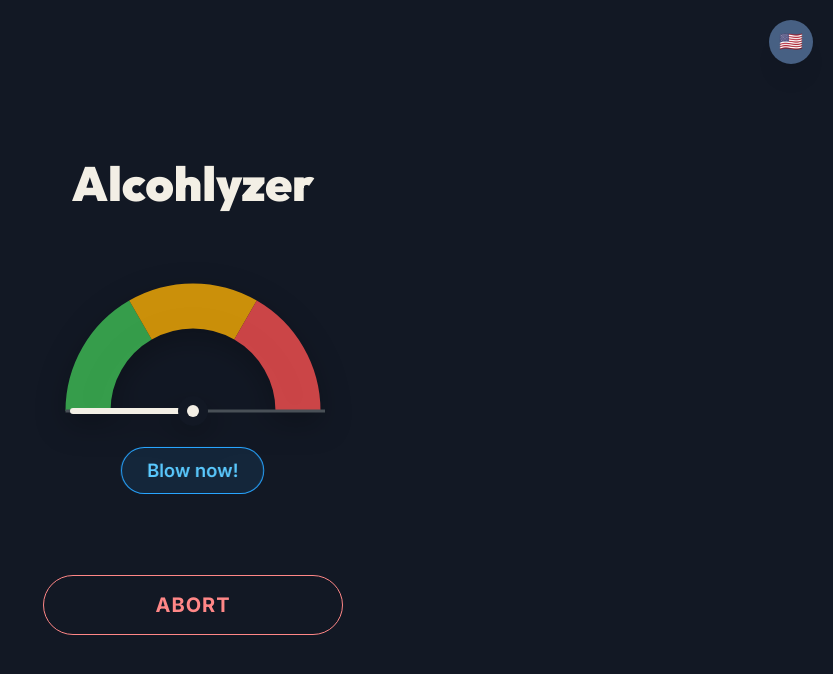
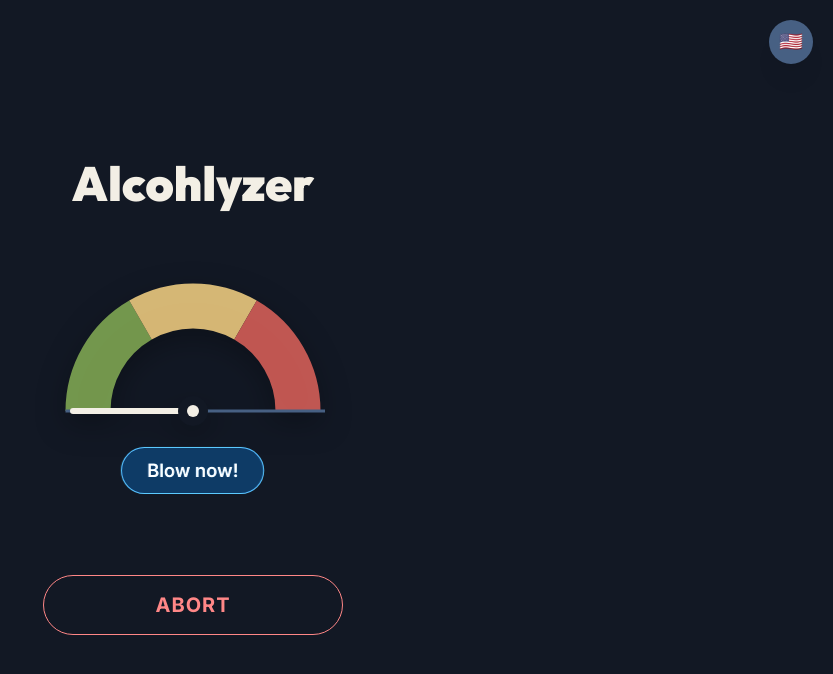
Before and after one commit to luigiminardim/alcohlyzer, a React (Vite) app: page / in a window 1280 px wide. Both pictures are taken after a click on the button "START TEST". Shown: the top 674 px of the page, without its empty margins (447-1280 px from the left). Built offline with nearby package versions, Linux system fonts and the light colour scheme; no server answers.

Commit message:
feat(ui): centralize zone color feedback

```diff
--- a/src/domain/value-objects/IntensityZone.ts
+++ b/src/domain/value-objects/IntensityZone.ts
@@ -40,14 +40,3 @@ export const INTENSITY_ZONES = [
   IntensityZone.MID_ZONE,
   IntensityZone.HIGH_ZONE,
 ];
-
-export function getZoneColor(zone: IntensityZone): string {
-  switch (zone.status) {
-    case ZoneStatus.LOW:
-      return '#40c057'; // Green
-    case ZoneStatus.MID:
-      return '#fab005'; // Yellow
-    case ZoneStatus.HIGH:
-      return '#fa5252'; // Red
-  }
-}
--- a/src/presentation/components/Gauge/Gauge.module.css
+++ b/src/presentation/components/Gauge/Gauge.module.css
@@ -17,37 +17,43 @@
 .gaugeSvg {
   width: 100%;
   height: auto;
-  filter: drop-shadow(0 10px 15px rgba(0, 0, 0, 0.3));
+  filter: drop-shadow(0 10px 15px color-mix(in srgb, var(--mantine-color-black) 30%, transparent));
 }
 
 .zonePath {
   cursor: pointer;
   transition:
     opacity 0.2s ease,
+    filter 0.2s ease,
     stroke-width 0.2s ease;
-  opacity: 0.8;
+  opacity: 0.9;
 }
 
-.zonePath:hover,
-.zonePath:active {
+.zonePath:not(.zoneResult):hover,
+.zonePath:not(.zoneResult):active {
   opacity: 1;
+  filter: brightness(1.15);
 }
 
 .zoneResult {
   opacity: 1;
   stroke-width: 36;
-  filter: brightness(1.5) drop-shadow(0 0 8px rgba(255, 255, 255, 0.5));
+  filter: brightness(1.5)
+    drop-shadow(0 0 8px color-mix(in srgb, var(--mantine-color-white) 50%, transparent));
   animation: pulse-glow 2s infinite ease-in-out;
 }
 
 @keyframes pulse-glow {
   0% {
-    filter: brightness(1.5) drop-shadow(0 0 8px rgba(255, 255, 255, 0.5));
+    filter: brightness(1.5)
+      drop-shadow(0 0 8px color-mix(in srgb, var(--mantine-color-white) 50%, transparent));
   }
   50% {
-    filter: brightness(1.8) drop-shadow(0 0 16px rgba(255, 255, 255, 0.8));
+    filter: brightness(1.8)
+      drop-shadow(0 0 16px color-mix(in srgb, var(--mantine-color-white) 80%, transparent));
   }
   100% {
-    filter: brightness(1.5) drop-shadow(0 0 8px rgba(255, 255, 255, 0.5));
+    filter: brightness(1.5)
+      drop-shadow(0 0 8px color-mix(in srgb, var(--mantine-color-white) 50%, transparent));
   }
 }
--- a/src/presentation/components/Gauge/Gauge.tsx
+++ b/src/presentation/components/Gauge/Gauge.tsx
@@ -6,6 +6,7 @@ import { useGaugeAnimation } from '../../hooks/useGaugeAnimation';
 import { GaugeNeedle } from './GaugeNeedle';
 import { GaugeZone } from './GaugeZone';
 import { ZoneVisor } from '../ZoneVisor/ZoneVisor';
+import { getZoneColor } from '../../zoneColors';
 import classes from './Gauge.module.css';
 
 interface GaugeProps {
@@ -21,16 +22,10 @@ export function Gauge({ state, measuredZone, currentIntensity, onZonePreset }: G
   const handleZoneDoubleTap = (zone: IntensityZone) => {
     if (state === UiState.IDLE) {
       onZonePreset(zone);
-      const color =
-        zone.status === ZoneStatus.LOW
-          ? 'green'
-          : zone.status === ZoneStatus.MID
-            ? 'yellow'
-            : 'red';
       notifications.show({
         id: 'zone-preset',
         message: '',
-        color,
+        color: getZoneColor(zone.status),
         autoClose: 500,
         withCloseButton: false,
         styles: {
@@ -83,7 +78,14 @@ export function Gauge({ state, measuredZone, currentIntensity, onZonePreset }: G
           onDoubleTap={handleZoneDoubleTap}
         />
 
-        <line x1="15" y1="100" x2="188" y2="100" stroke="#495057" strokeWidth="2" />
+        <line
+          x1="15"
+          y1="100"
+          x2="188"
+          y2="100"
+          stroke="var(--mantine-color-default-border)"
+          strokeWidth="2"
+        />
 
         <GaugeNeedle angle={needleAngle} />
       </svg>
--- a/src/presentation/components/Gauge/GaugeZone.tsx
+++ b/src/presentation/components/Gauge/GaugeZone.tsx
@@ -1,5 +1,6 @@
 import { memo } from 'react';
-import { IntensityZone, getZoneColor } from '../../../domain/value-objects/IntensityZone';
+import { IntensityZone } from '../../../domain/value-objects/IntensityZone';
+import { getZoneColor } from '../../zoneColors';
 import classes from './Gauge.module.css';
 
 interface GaugeZoneProps {
@@ -15,7 +16,7 @@ export const GaugeZone = memo(function GaugeZone({
   isResult,
   onDoubleTap,
 }: GaugeZoneProps) {
-  const color = getZoneColor(zone);
+  const color = getZoneColor(zone.status);
 
   return (
     <path
--- a/src/presentation/components/ZoneVisor/ZoneVisor.module.css
+++ b/src/presentation/components/ZoneVisor/ZoneVisor.module.css
@@ -12,30 +12,23 @@
   font-size: 1.1rem;
   text-align: center;
   transition: all 0.3s ease;
-  background-color: rgba(255, 255, 255, 0.05);
-  border: 1px solid rgba(255, 255, 255, 0.1);
+  background-color: var(--mantine-color-default);
+  border: 1px solid var(--mantine-color-default-border);
   color: var(--mantine-color-dimmed);
-}
-
-.visorHasZone {
-  background-color: rgba(var(--zone-color-rgb), 0.15);
-  border: 1px solid rgba(var(--zone-color-rgb), 0.5);
-  color: rgb(var(--zone-color-rgb));
-  box-shadow: 0 0 10px rgba(var(--zone-color-rgb), 0.2);
 }
 
 .visorListening {
   animation: pulse-listening 1s infinite alternate ease-in-out;
-  color: var(--mantine-color-blue-4);
-  border-color: var(--mantine-color-blue-6);
-  background-color: rgba(34, 139, 230, 0.1); /* Mantine blue-6 rgba */
+  color: var(--mantine-color-blue-light-color);
+  border-color: var(--mantine-color-blue-outline);
+  background-color: var(--mantine-color-blue-light);
 }
 
 .visorResult {
-  background-color: rgba(var(--zone-color-rgb), 0.2);
-  border: 2px solid rgb(var(--zone-color-rgb));
-  color: rgb(var(--zone-color-rgb));
-  box-shadow: 0 0 20px rgba(var(--zone-color-rgb), 0.6);
+  background-color: color-mix(in srgb, var(--zone-color) 20%, transparent);
+  border: 2px solid var(--zone-color);
+  color: var(--zone-color);
+  box-shadow: 0 0 20px color-mix(in srgb, var(--zone-color) 60%, transparent);
   animation: pulse-result 2s infinite ease-in-out;
   font-size: 1.3rem;
   padding: 12px 32px;
--- a/src/presentation/components/ZoneVisor/ZoneVisor.tsx
+++ b/src/presentation/components/ZoneVisor/ZoneVisor.tsx
@@ -1,21 +1,13 @@
-import { useMemo } from 'react';
+import { useMemo, type CSSProperties } from 'react';
 import { useTranslation } from 'react-i18next';
-import { IntensityZone, getZoneColor } from '../../../domain/value-objects/IntensityZone';
+import { IntensityZone } from '../../../domain/value-objects/IntensityZone';
 import { UiState } from '../../hooks/useAlcohlyzer';
+import { getZoneColor } from '../../zoneColors';
 import classes from './ZoneVisor.module.css';
 
 interface ZoneVisorProps {
   state: UiState;
   measuredZone: IntensityZone | null;
-}
-
-// Helper to convert hex to rgb string for CSS vars
-function hexToRgb(hex: string): string {
-  const result = /^#?([a-f\d]{2})([a-f\d]{2})([a-f\d]{2})$/i.exec(hex);
-  if (result && result[1] && result[2] && result[3]) {
-    return `${parseInt(result[1], 16)}, ${parseInt(result[2], 16)}, ${parseInt(result[3], 16)}`;
-  }
-  return '255, 255, 255';
 }
 
 function pickRandom(phrases: string[]): string {
@@ -38,7 +30,7 @@ export function ZoneVisor({ state, measuredZone }: ZoneVisorProps) {
 
   let content = '';
   let className = classes.visor;
-  let colorRgb = '255, 255, 255'; // default
+  let colorStyle: CSSProperties | undefined;
 
   if (state === UiState.LISTENING) {
     content = t('visor.listening');
@@ -46,20 +38,15 @@ export function ZoneVisor({ state, measuredZone }: ZoneVisorProps) {
   } else if (state === UiState.RESULT && measuredZone) {
     content = resultPhrase;
     className = `${classes.visor} ${classes.visorResult}`;
-    colorRgb = hexToRgb(getZoneColor(measuredZone));
+    colorStyle = {
+      '--zone-color': getZoneColor(measuredZone.status),
+    } as CSSProperties;
   }
 
   return (
     <div className={classes.visorContainer}>
       {content && (
-        <div
-          className={className}
-          style={
-            {
-              '--zone-color-rgb': colorRgb,
-            } as React.CSSProperties
-          }
-        >
+        <div className={className} style={colorStyle}>
           {content}
         </div>
       )}
--- /dev/null
+++ b/src/presentation/zoneColors.ts
@@ -0,0 +1,13 @@
+import { ZoneStatus } from '../domain/value-objects/IntensityZone';
+
+export type ZoneColor = '#7FA653' | '#EBC97F' | '#D45F58';
+
+const zoneColors: Record<ZoneStatus, ZoneColor> = {
+  [ZoneStatus.LOW]: '#7FA653',
+  [ZoneStatus.MID]: '#EBC97F',
+  [ZoneStatus.HIGH]: '#D45F58',
+};
+
+export function getZoneColor(status: ZoneStatus): ZoneColor {
+  return zoneColors[status];
+}
```
Also changed, not shown: 2 other files (tests, documents, lock files or other folders).
